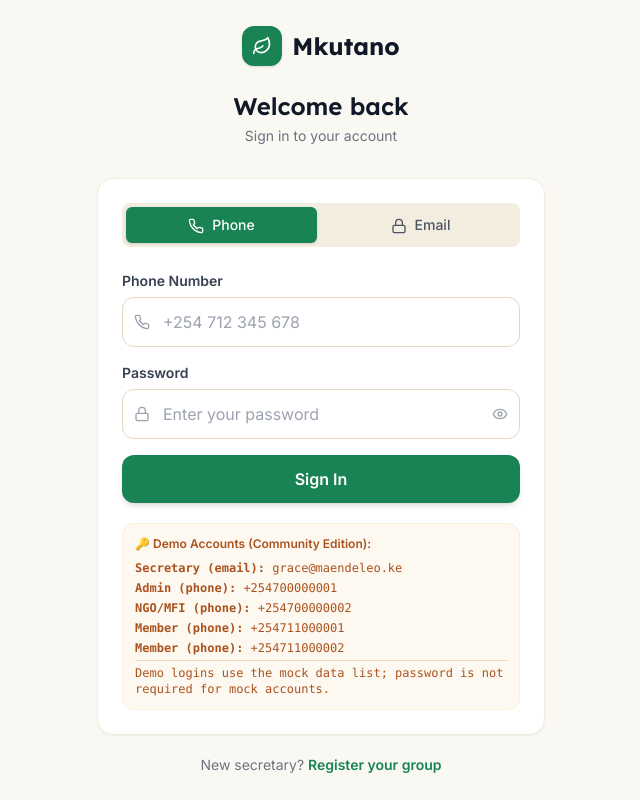
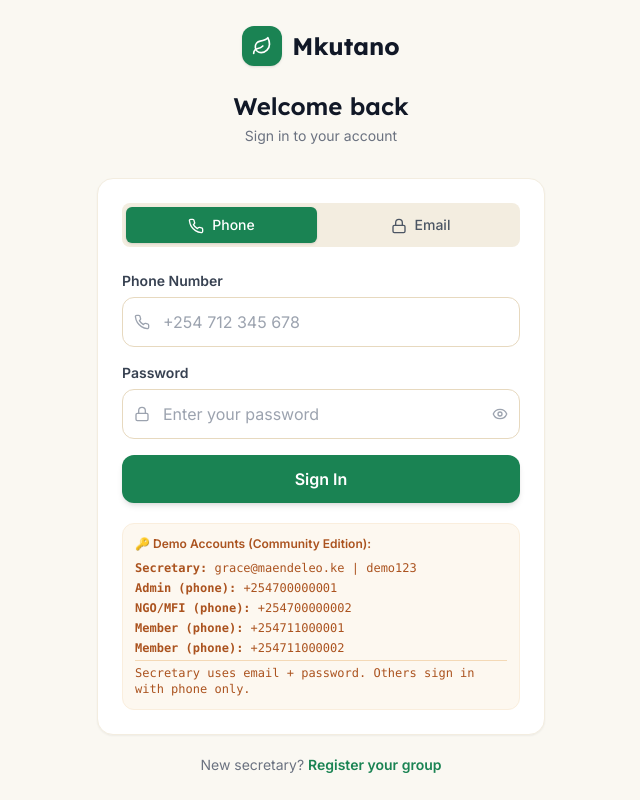
Before and after one commit to dig-software/MKUTANOAPP, a Next.js app: page /login in a window 1280 px wide. Shown: the whole page, without its empty margins (319-959 px from the left). Built offline with nearby package versions, Linux system fonts and the light colour scheme; no server answers.

Commit message:
Update demo login copy

```diff
--- a/src/app/login/page.tsx
+++ b/src/app/login/page.tsx
@@ -165,14 +165,14 @@ export default function LoginPage() {
           <div className="mt-5 p-3 bg-earth-50 rounded-xl text-xs text-earth-700 border border-earth-100">
             <p className="font-semibold mb-2">🔑 Demo Accounts (Community Edition):</p>
             <div className="space-y-1 font-mono text-xs">
-              <p><strong>Secretary (email):</strong> grace@maendeleo.ke</p>
+              <p><strong>Secretary:</strong> grace@maendeleo.ke | demo123</p>
               <p><strong>Admin (phone):</strong> +254700000001</p>
               <p><strong>NGO/MFI (phone):</strong> +254700000002</p>
               <p><strong>Member (phone):</strong> +254711000001</p>
               <p><strong>Member (phone):</strong> +254711000002</p>
               <hr className="border-earth-200 my-2" />
               <p className="text-xs">
-                Demo logins use the mock data list; password is not required for mock accounts.
+                Secretary uses email + password. Others sign in with phone only.
               </p>
             </div>
           </div>
```
